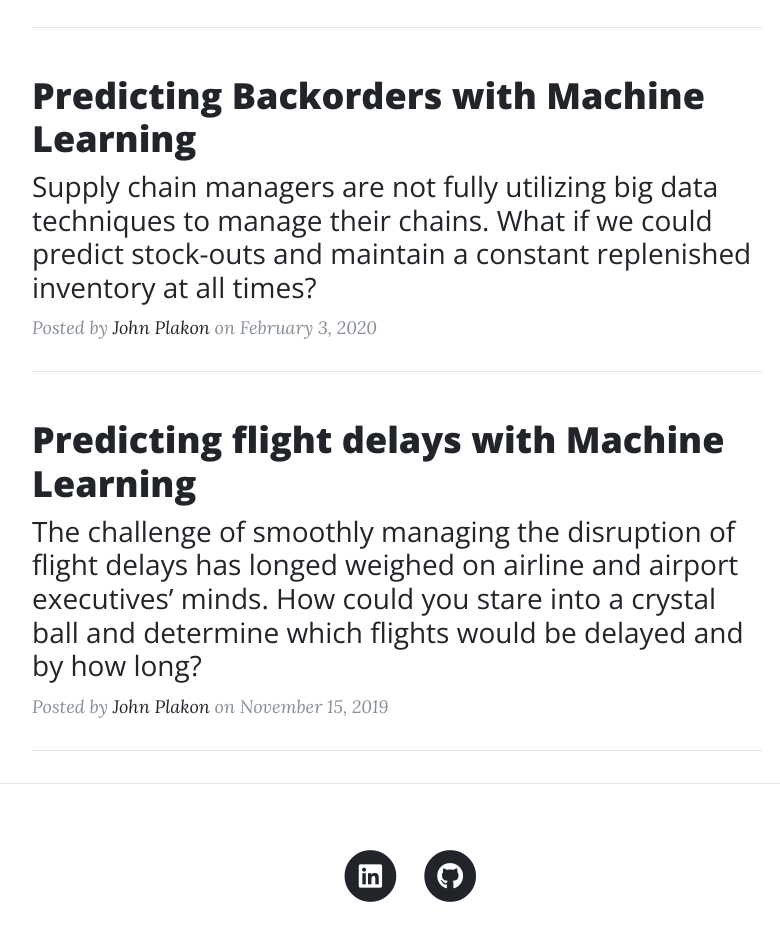
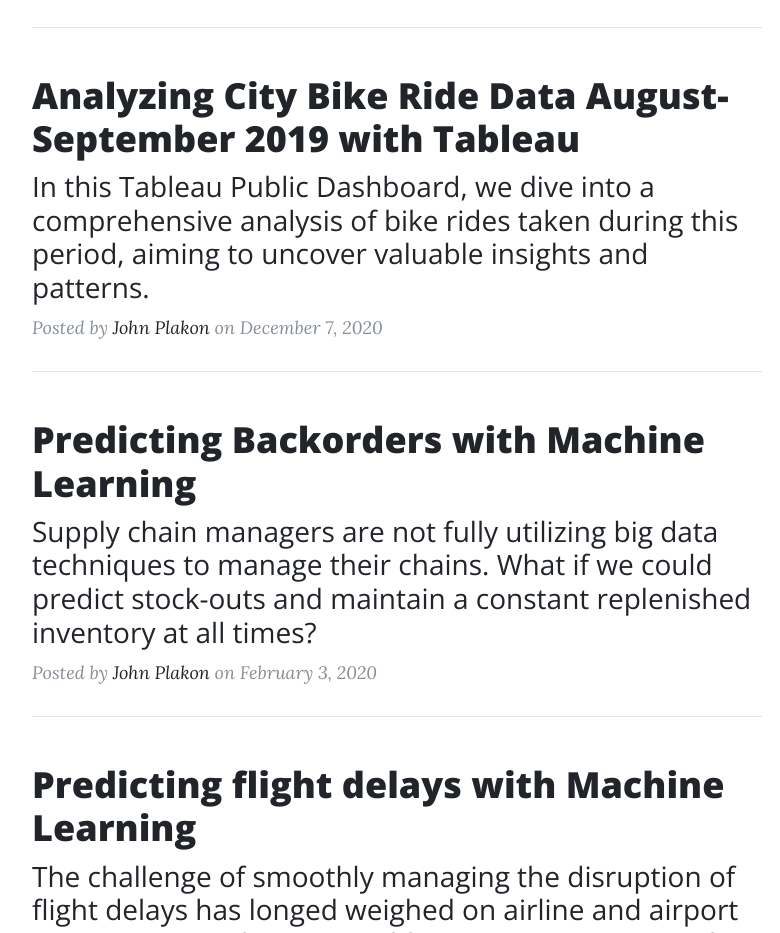
Before and after one commit to johnplakon/johnplakon.github.io, a website: page index.html in a window 1280 px wide. Shown: the part 1017-1950 px from the top of the page, without its empty margins (243-1023 px from the left). Drawn offline with nearby package versions, Linux system fonts and the light colour scheme.

Commit message:
Update index.html

```diff
--- a/index.html
+++ b/index.html
@@ -112,6 +112,24 @@
 
 	<div class="col-lg-8 col-md-10 mx-auto">
         <div class="post-preview">
+          <a href="post5.html">
+            <h2 class="post-title">
+              Analyzing City Bike Ride Data August-September 2019 with Tableau
+            </h2>
+            <h3 class="post-subtitle">
+              In this Tableau Public Dashboard, we dive into a comprehensive analysis of bike rides taken during this period, aiming to uncover valuable insights and patterns.
+            </h3>
+          </a>
+          <p class="post-meta">Posted by
+            <a href="#">John Plakon</a>
+            on December 7, 2020</p>
+        </div>
+        <hr>
+        <div class="clearfix"> </div>
+      </div>
+
+	<div class="col-lg-8 col-md-10 mx-auto">
+        <div class="post-preview">
           <a href="post2.html">
             <h2 class="post-title">
               Predicting Backorders with Machine Learning
```
